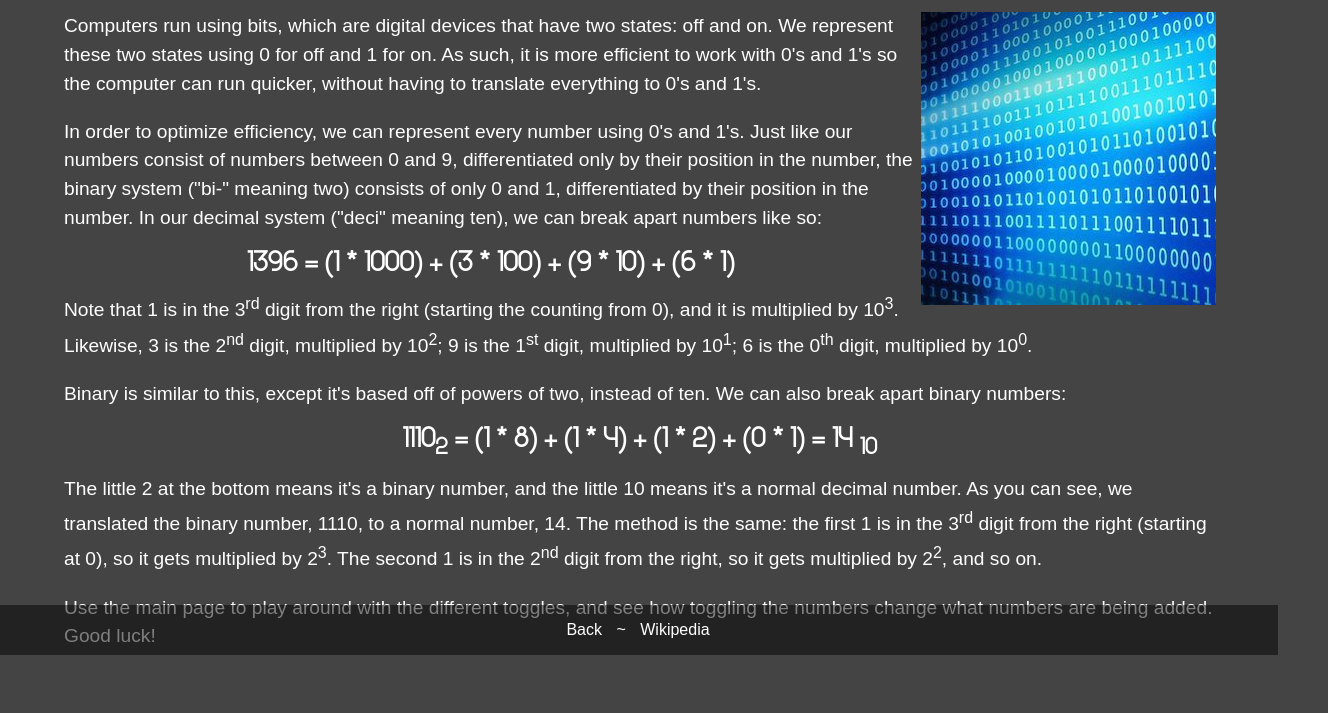
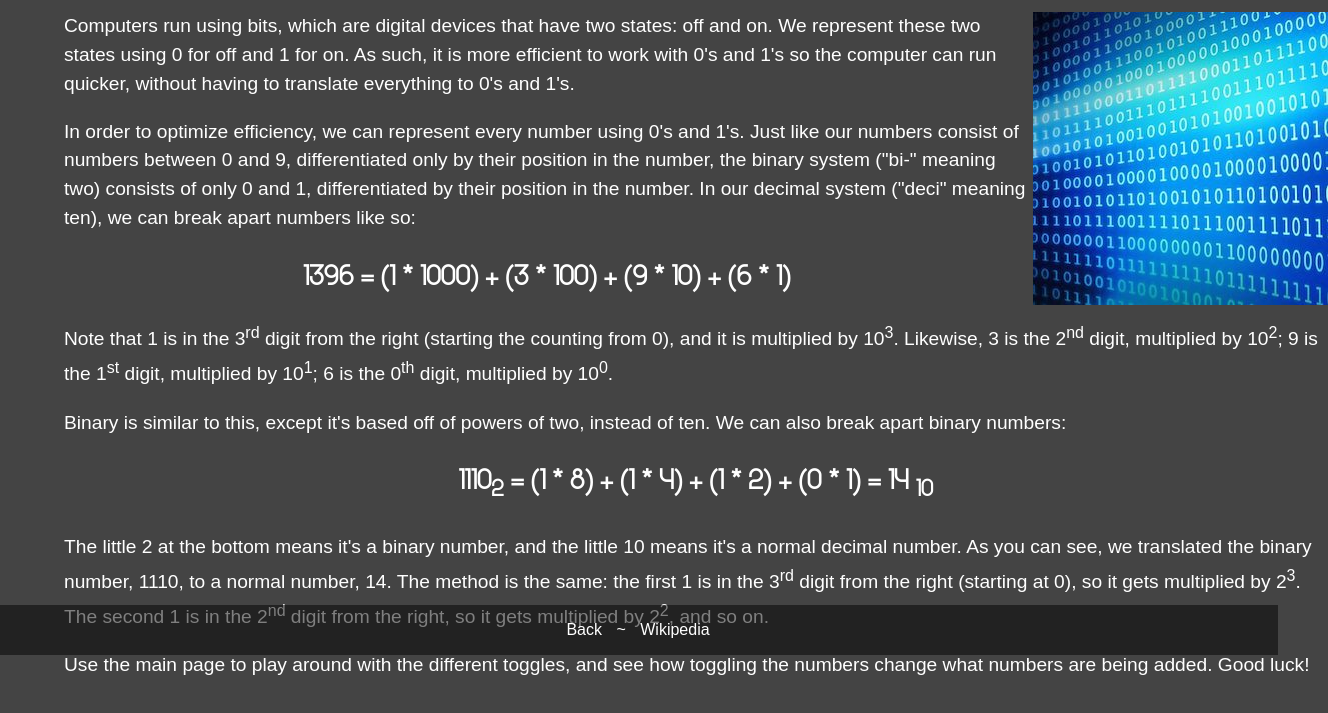
Before and after one commit to brandonchinn178/binary, a plain HTML site: page help.html in a window 1280 px wide. Shown: the part 145-858 px from the top of the page, 1328 px wide, since content can reach past the window. Drawn offline with Linux system fonts and the light colour scheme.

Commit message:
Changed line-height of example

```diff
--- a/style.css
+++ b/style.css
@@ -62,21 +62,23 @@ p
 #help
 {
   margin: 0 3.5em 3.5em 3.5em;
+  width: 100%;
 }
 
 #help p
 {
+  width: 100%;
   text-align: left;
   font-size: 1.2em;
   line-height: 1.5em;
 }
 
-#help p.example
+#help .example
 {
   text-align: center;
   font-family: "Masiode";
   font-size: 1.8em;
-  line-height: 0;
+  line-height: 1em;
   font-weight: bold;
 }
 
```
Also changed, not shown: help.html (+4 -0 lines).
